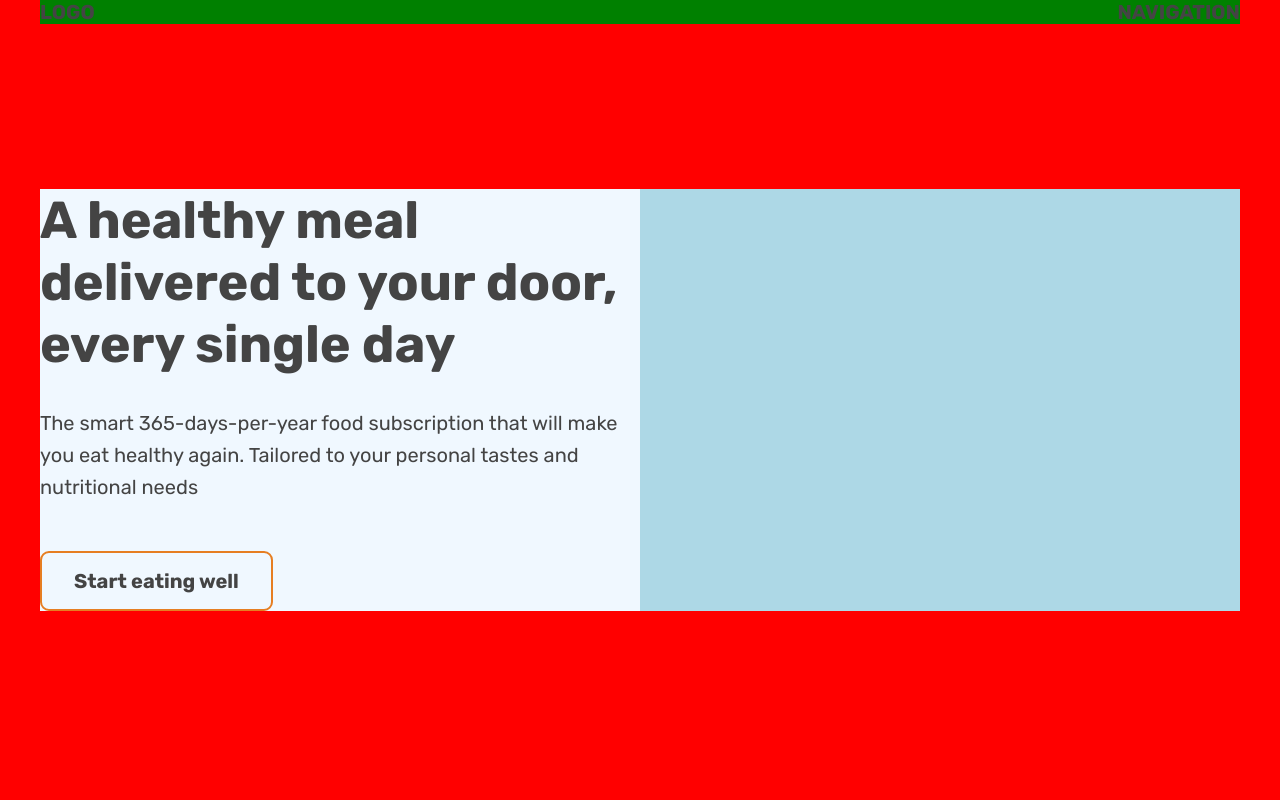
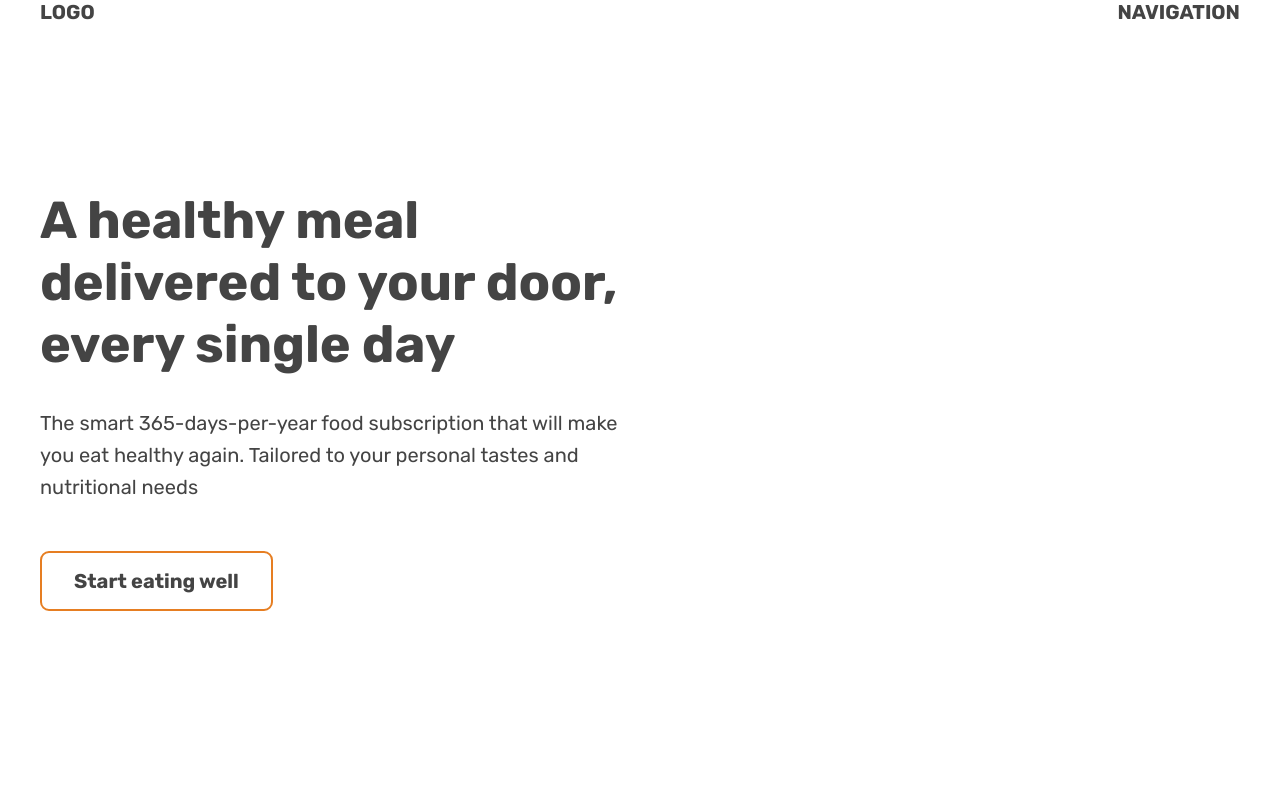
Before and after one commit to chiragPimpale/THE-HERO-SECTION, a plain HTML site: page index.html in a window 1280 px wide. Shown: the top 800 px of the page. Drawn offline with Linux system fonts and the light colour scheme.

Commit message:
Remove temporary background color

```diff
--- a/style.css
+++ b/style.css
@@ -15,13 +15,13 @@ body {
 }
 
 header {
-  background-color: red;
+  /* background-color: red; */
   height: 100vh;
   position: relative;
 }
 
 nav {
-  background-color: green;
+  /* background-color: green; */
   font-size: 20px;
   font-weight: 700;
   display: flex;
@@ -35,12 +35,12 @@ nav {
   top: 50%;
   transform: translate(-50%, -50%);
 
-  background-color: lightblue;
+  /* background-color: lightblue; */
 }
 
 .header-container-inner {
   width: 50%;
-  background-color: aliceblue;
+  /* background-color: aliceblue;git  */
 }
 
 h1 {
```
